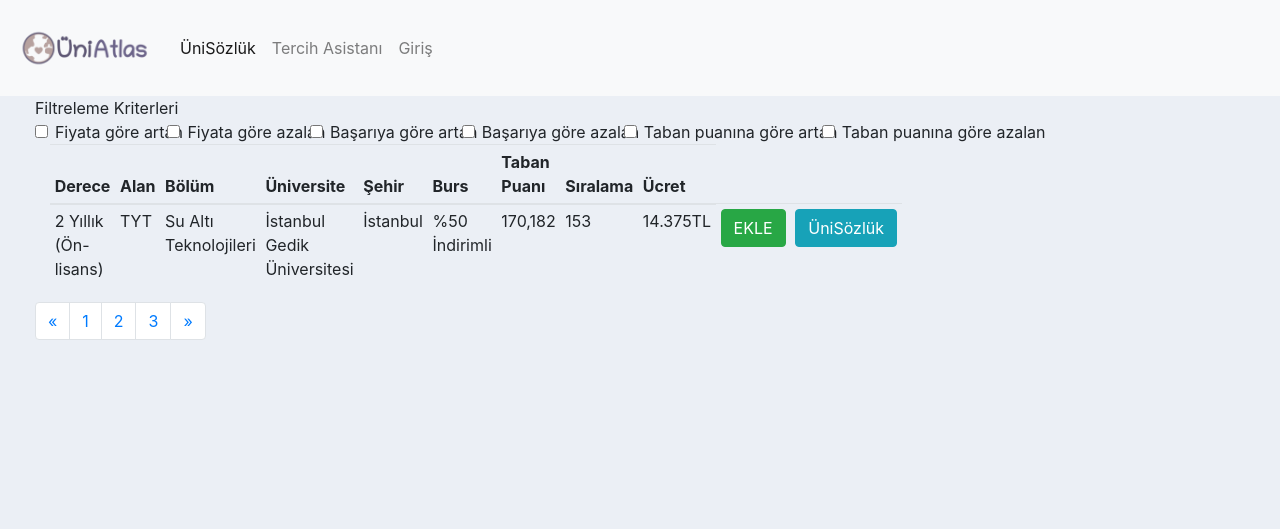
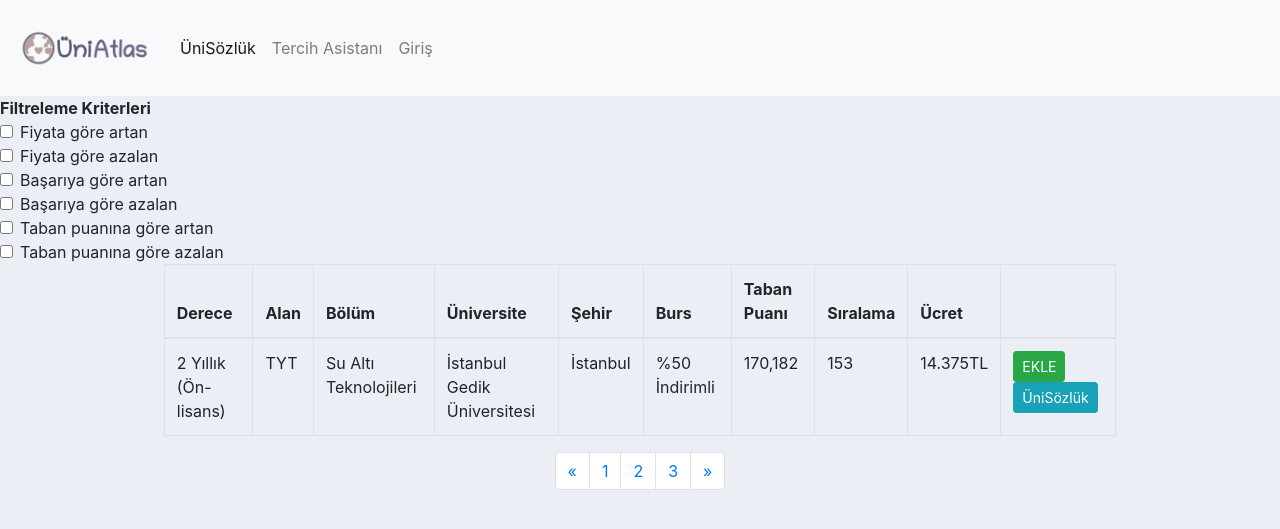
Before and after one commit to Bjornikof/UniAtlas, a Django app: page /resultpage/ in a window 1280 px wide. Shown: the top 529 px of the page. Run offline with Django 3.2, Linux system fonts and the light colour scheme; some libraries are stand-ins or nearby versions.

Commit message:
Result Page Completed
*Result Page html updated.
*Result Page css added.

```diff
--- a/uniatlas/static/css/resultpage.css
+++ b/uniatlas/static/css/resultpage.css
@@ -0,0 +1,7 @@
+.result-header{
+    font-weight: bold;
+}
+
+.result-header-group{
+    background: aqua;
+}
--- a/uniatlas/website/templates/website/main.html
+++ b/uniatlas/website/templates/website/main.html
@@ -8,12 +8,10 @@
 
 	<link rel="stylesheet" type="text/css" href="{% static '/css/main.css' %}">
 
-    <link rel="stylesheet" href="https://cdnjs.cloudflare.com/ajax/libs/font-awesome/4.7.0/css/font-awesome.min.css">
-
 </head>
 <body>
 	{%  include 'website/navbar.html' %}
-	<div class="d-flex justify-content-center">
+	<div class="container-fluid">
 	{% block content %}
 
 
--- a/uniatlas/website/templates/website/navbar.html
+++ b/uniatlas/website/templates/website/navbar.html
@@ -10,10 +10,10 @@
     </button>
     <div class="collapse navbar-collapse" id="navbarNavAltMarkup">
         <div class="navbar-nav">
-            <a class="nav-item nav-link active" href="/unisozluk">ÜniSözlük </a>
+            <a class="nav-item nav-link active" href="#">ÜniSözlük </a>
             <a class="nav-item nav-link" href="#" >Tercih Asistanı</a>
             <a class="nav-item nav-link" href="#" style="display: none;">Tercih Listesi</a>
-            <a class="nav-item nav-link" href="/login" >Giriş</a>
+            <a class="nav-item nav-link" href="#" >Giriş</a>
 
         </div>
     </div>
--- a/uniatlas/website/templates/website/resultpage.html
+++ b/uniatlas/website/templates/website/resultpage.html
@@ -1,36 +1,43 @@
-{% extends 'website/main.html' %}
+{% include 'website/main.html' %}
 {% load static %}
 <link rel="stylesheet" type="text/css" href="{% static '/css/resultpage.css' %}">
+{% block content %}
 
-{% block content %}
-<div class="d-flex flex-column">
     <header class="result-header">Filtreleme Kriterleri</header>
+
+    <div class="result-form-group">
         <div class="form-check">
             <input type="checkbox" class="form-check-input" id="cheapfirst">
             <label class="form-check-label" for="cheapfirstlabel">Fiyata göre artan</label>
-
+        </div>
+        <div class="form-check">
             <input type="checkbox" class="form-check-input" id="expensivefirst">
             <label class="form-check-label" for="expensivefirstlabel">Fiyata göre azalan</label>
-
+        </div>
+        <div class="form-check">
             <input type="checkbox" class="form-check-input" id="unsuccesfulfirst">
             <label class="form-check-label" for="unsuccesfulfirstlabel">Başarıya göre artan</label>
-
+        </div>
+        <div class="form-check">
             <input type="checkbox" class="form-check-input" id="succesfulfirst">
             <label class="form-check-label" for="succesfulfirstlabel">Başarıya göre azalan</label>
-
+        </div>
+        <div class="form-check">
             <input type="checkbox" class="form-check-input" id="leescorefirst">
             <label class="form-check-label" for="lesscorefirst">Taban puanına göre artan</label>
-
+        </div>
+        <div class="form-check">
             <input type="checkbox" class="form-check-input" id="morescorefirst">
             <label class="form-check-label" for="morescorefirst">Taban puanına göre azalan</label>
+        </div>
+    </div>
 
-    </div>
-    <div class="space-div"></div>
-
-    <div class="col-md-7">
-        <table class="table table-sm">
+    <div class="row justify-content-md-center">
+        <div class="col-md-9 ">
+            <div class="table-responsive">
+                <table class="table table-bordered ">
                     <thead>
-            <tr>
+                    <tr class="result-table-header">
                         <th scope="col">Derece</th>
                         <th scope="col">Alan</th>
                         <th scope="col">Bölüm</th>
@@ -40,10 +47,11 @@
                         <th scope="col">Taban Puanı</th>
                         <th scope="col">Sıralama</th>
                         <th scope="col">Ücret</th>
+                        <th scope="col"></th>
                     </tr>
                     </thead>
                     <tbody>
-            <tr>
+                    <tr class="result-table-row">
                         <td>2 Yıllık (Ön-lisans)</td>
                         <td>TYT</td>
                         <td>Su Altı Teknolojileri</td>
@@ -53,16 +61,18 @@
                         <td>170,182</td>
                         <td>153</td>
                         <td>14.375TL</td>
-                <td>
-                    <button type="button" class="btn btn-success">EKLE</button>
-                </td>
-                <td>
-                    <button type="button" class="btn btn-info">ÜniSözlük</button>
+                        <td class="result-button-group">
+                            <button type="button" class="btn btn-success btn-sm">EKLE</button>
+                            <button type="button" class="btn btn-info btn-sm">ÜniSözlük</button>
+
                         </td>
                     </tr>
                     </tbody>
                 </table>
             </div>
+        </div>
+    </div>
+    <div class="row justify-content-md-center">
         <nav aria-label="pagination-result">
             <ul class="pagination">
                 <li class="page-item">
--- a/uniatlas/website/urls.py
+++ b/uniatlas/website/urls.py
@@ -5,9 +5,5 @@ from . import views
 
 urlpatterns = [
     path('', views.home),
-    path('login/', views.login),
-    path('login/signup/', views.signup),
-    path('unisozluk/', views.unisozluk),
-    path('resultpage/', views.resultpage),
-    path('unipage/', views.unipage),
+    path('resultpage/', views.resultpage)
 ]
--- a/uniatlas/website/views.py
+++ b/uniatlas/website/views.py
@@ -7,21 +7,5 @@ from django.http import HttpResponse
 def home(request):
     return render(request, 'website/home.html')
 
-
-def login(request):
-    return render(request, 'website/login.html')
-
-
-def signup(request):
-    return render(request, 'website/signup.html')
-
-
-def unisozluk(request):
-    return render(request, 'website/unisozluk.html')
-
-
 def resultpage(request):
     return render(request, 'website/resultpage.html')
-
-def unipage(request):
-    return render(request, 'website/unipage.html')
```
Also changed, not shown: uniatlas/website/static/css/main.css (added, +8 -0 lines), uniatlas/website/static/css/resultpage.css (added, +37 -0 lines), uniatlas/website/static/images/uniatlas_logo.png (added). Lines whose indentation alone changed are shown as unchanged.
